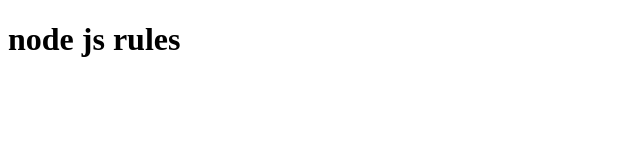
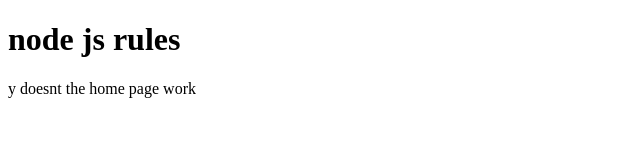
Before and after one commit to simonw101/express-web-server, a website: page public/index.html in a window 1280 px wide. Shown: the whole page, without its empty margins (0-640 px from the left). Drawn offline with Linux system fonts and the light colour scheme.

Commit message:
update home page

```diff
--- a/public/index.html
+++ b/public/index.html
@@ -7,6 +7,7 @@
   <body>
 
       <h1>node js rules</h1>
+      <p>y doesnt the home page work</p>
 
   </body>
 
```
